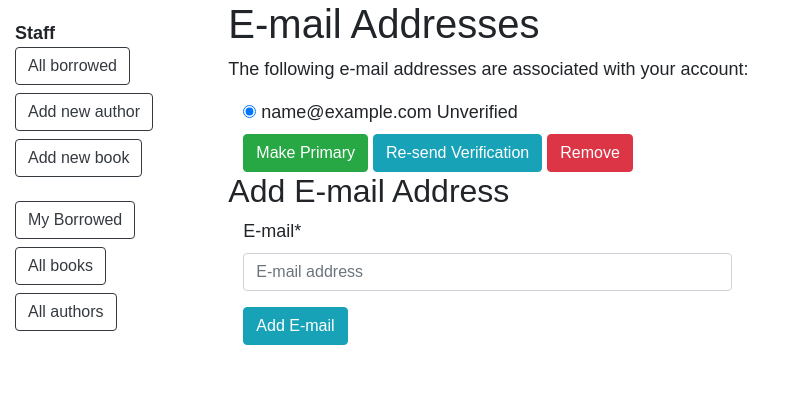
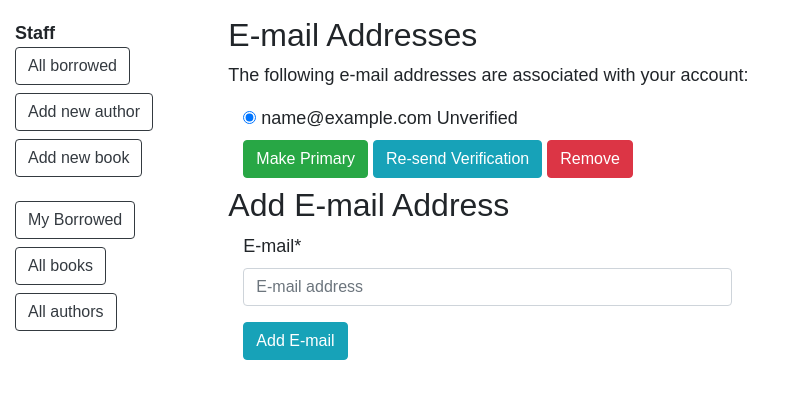
Before and after one commit to kevinbowen777/library, a Django app: page /accounts/email/ in a window 1280 px wide. Shown: the part 56-455 px from the top of the page, without its empty margins (0-795 px from the left). Run offline with Django 4.2, Linux system fonts and the light colour scheme; the visitor is signed in with stand-in values (Sample User, id 1); data comes from the database, SQL or seed files in the repository; parts of the project's set-up code (start-up, migrations or seed data) failed here and were passed over; some libraries are stand-ins or nearby versions.

Commit message:
Cleanup & clarify formatting

```diff
--- a/templates/account/email.html
+++ b/templates/account/email.html
@@ -6,11 +6,13 @@
 {% block head_title %}{% trans "E-mail Addresses" %}{% endblock %}
 
 {% block content %}
-    <h1>{% trans "E-mail Addresses" %}</h1>
+<div>
+  <p>
+    <h2>{% trans "E-mail Addresses" %}</h2>
     {% if user.emailaddress_set.all %}
       <p>{% trans 'The following e-mail addresses are associated with your account:' %}</p>
 
-<form action="{% url 'email' %}" class="col-md-8 email_list" method="post">
+      <form action="{% url 'account_email' %}" class="col-md-8 email_list" method="post">
       {% csrf_token %}
       <fieldset class="blockLabels">
 
@@ -30,19 +32,15 @@
           </label>
         </div>
       {% endfor %}
-
         <div class="buttonHolder">
-      <button class="btn btn-success secondaryAction" type="submit" name="action_primary" >{% trans 'Make Primary' %}</button>
-      <button class="btn btn-info secondaryAction" type="submit" name="action_send" >{% trans 'Re-send Verification' %}</button>
-      <button class="btn btn-danger primaryAction" type="submit" name="action_remove" >{% trans 'Remove' %}</button>
+          <button class="btn btn-success mb-2 secondaryAction" type="submit" name="action_primary" >{% trans 'Make Primary' %}</button>
+          <button class="btn btn-info mb-2 secondaryAction" type="submit" name="action_send" >{% trans 'Re-send Verification' %}</button>
+          <button class="btn btn-danger mb-2 primaryAction" type="submit" name="action_remove" >{% trans 'Remove' %}</button>
         </div>
-
       </fieldset>
       </form>
-
     {% else %}
       <p><strong>{% trans 'Warning:'%}</strong> {% trans "You currently do not have any e-mail address set up. You should really add an e-mail address so you can receive notifications, reset your password, etc." %}</p>
-
     {% endif %}
 
   {% if can_add_email %}
@@ -54,8 +52,9 @@
         <button name="action_add" class="btn btn-info" type="submit">{% trans "Add E-mail" %}</button>
     </form>
   {% endif %}
-
-{% endblock %}
+  </p>
+</div>
+{% endblock content %}
 
 
 {% block extra_body %}
```
Lines whose indentation alone changed are shown as unchanged.
